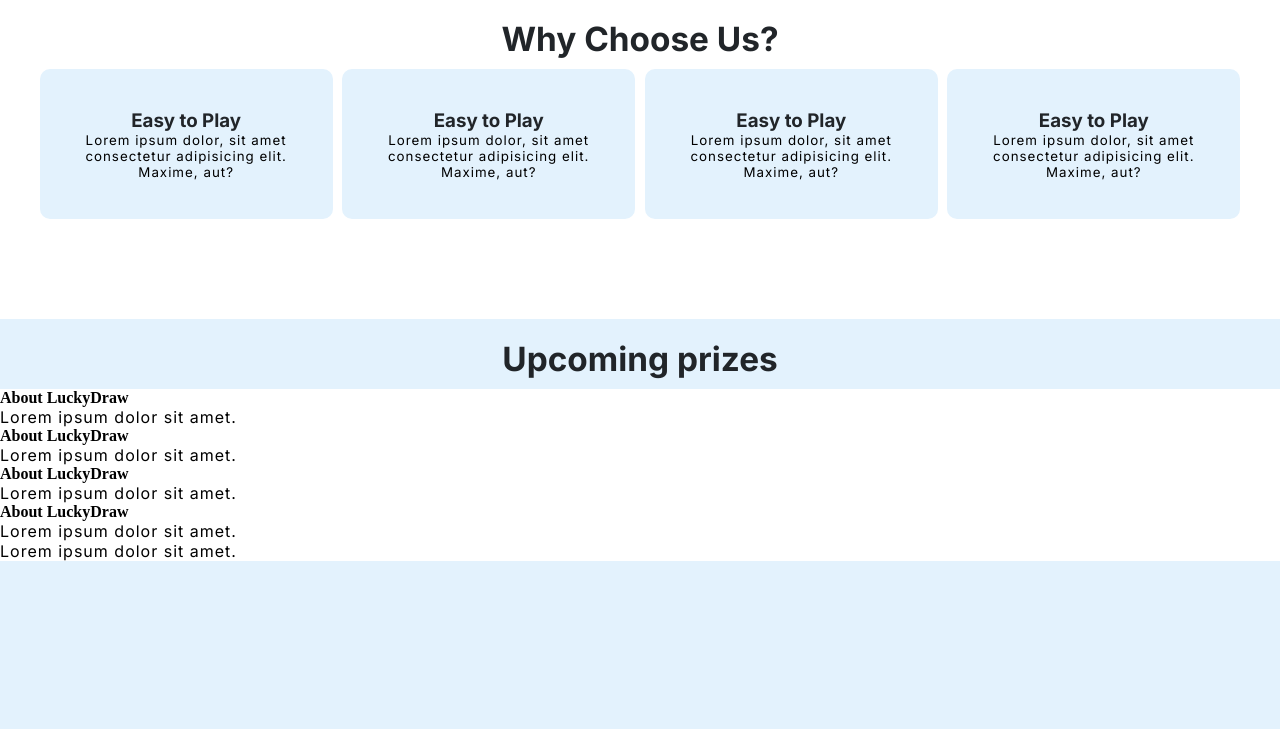
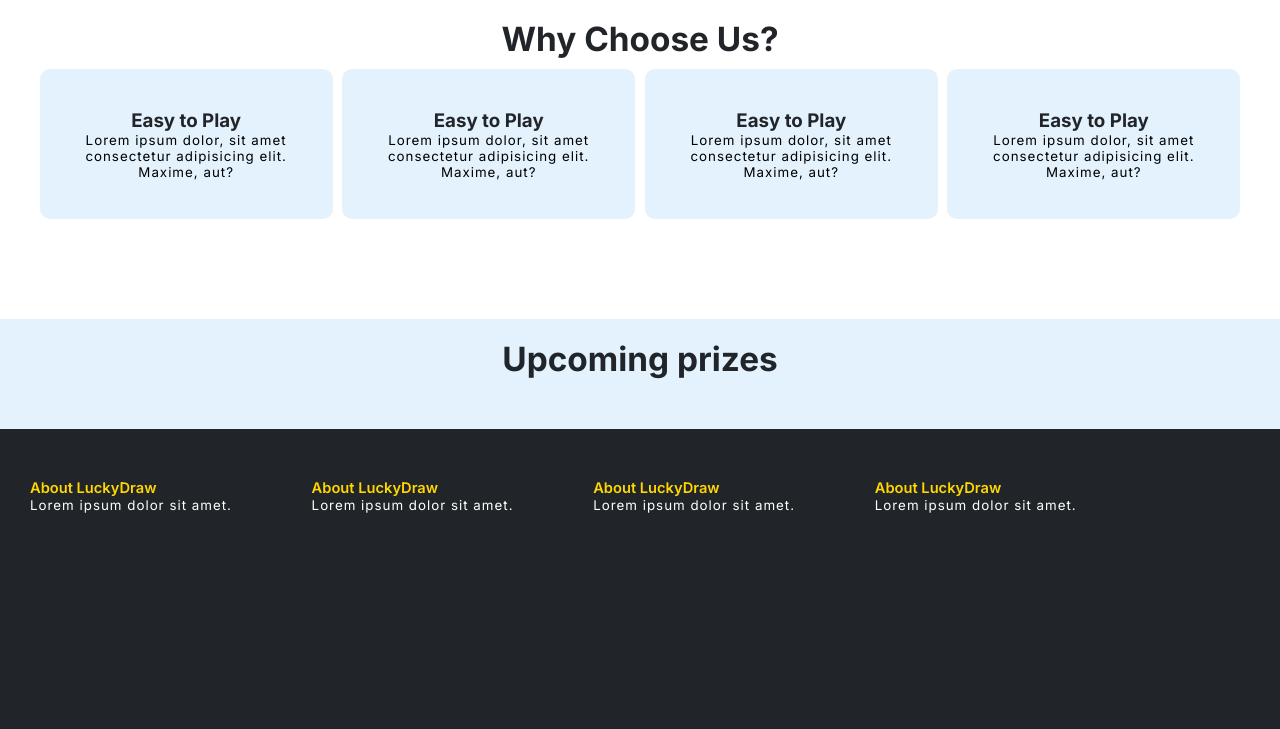
Before and after one commit to KaueMansur/lucky_draw, a PHP site: page / in a window 1280 px wide. Shown: the part 481-1210 px from the top of the page. Before the commit the page ends 1042 px from the top, so only its background shows below. Run offline with PHP 8.4, Linux system fonts and the light colour scheme; data that the repository does not hold is empty.

Commit message:
estilização básica da tela index finalizada

```diff
--- a/assets/css/style.css
+++ b/assets/css/style.css
@@ -62,6 +62,7 @@
     font-weight: 600;
     color: var(--texto-primario);
     font-size: 14pt;
+    cursor: pointer;
 }
 
 .btn_nav{
@@ -74,6 +75,7 @@
     padding-inline: 25px;
     font-size: 14pt;
     border-radius: 20px;
+    cursor: pointer;
 }
 
 .logo{
@@ -172,6 +174,7 @@ p{
 #main{
     background-color: var(--azul-claro);
     padding-inline: 30px;
+    padding-bottom: 40px;
 }
 
 .cards_rifa_container{
@@ -192,6 +195,7 @@ p{
     justify-content: end;
     align-items: center;
     gap: 20px;
+    cursor: pointer;
 }
 
 .rifas_infos{
@@ -219,3 +223,30 @@ p{
     font-size: 14pt;
     text-transform: capitalize;
 }
+
+#footer{
+    background-color: var(--cinza-escuro);
+    height: 300px;
+    padding-top: 50px;
+}
+
+#footer_content{
+    display: flex;
+    padding-inline: 30px;
+}
+
+.article_footer{
+    width: 22vw;
+}
+
+.article_footer p{
+    color: #fff;
+    font-size: 10pt;
+}
+
+.titulo_footer{
+    color: var(--amarelo-primario);
+    font-weight: 600;
+    font-family: var(--fonte-primaria);
+    font-size: 11pt;
+}
--- a/index.php
+++ b/index.php
@@ -175,7 +175,7 @@ foreach ($listaDasRifas as $rifa) {
 
                 <ul class="cards_rifa_container">
                     <?php foreach ($listaDasRifas as $rifa) { ?>
-                        <li class="rifas">
+                        <li class="rifas" onclick="abrirRifa('<?= $rifa->getIdRifa() ?>')">
                             <?php if ($rifa->getImagemIlustrativa() != null) { ?>
                                 <img src="<?= $rifa->getImagemIlustrativa() ?>" alt="img_ilustrativa" width="120px">
                             <?php } ?>
@@ -259,25 +259,25 @@ foreach ($listaDasRifas as $rifa) {
             </section>
     </main>
 
-    <footer>
-        <article>
-            <h4>About LuckyDraw</h4>
+    <footer id="footer">
+        <div id="footer_content">
+            <article class="article_footer">
+                <h4 class="titulo_footer">About LuckyDraw</h4>
                 <p>Lorem ipsum dolor sit amet.</p>
             </article>
-        <article>
-            <h4>About LuckyDraw</h4>
+            <article class="article_footer">
+                <h4 class="titulo_footer">About LuckyDraw</h4>
                 <p>Lorem ipsum dolor sit amet.</p>
             </article>
-        <article>
-            <h4>About LuckyDraw</h4>
+            <article class="article_footer">
+                <h4 class="titulo_footer">About LuckyDraw</h4>
                 <p>Lorem ipsum dolor sit amet.</p>
             </article>
-        <article>
-            <h4>About LuckyDraw</h4>
+            <article class="article_footer">
+                <h4 class="titulo_footer">About LuckyDraw</h4>
                 <p>Lorem ipsum dolor sit amet.</p>
             </article>
-        <hr>
-        <p>Lorem ipsum dolor sit amet.</p>
+        </div>
     </footer>
 
 
```
Lines whose indentation alone changed are shown as unchanged.
